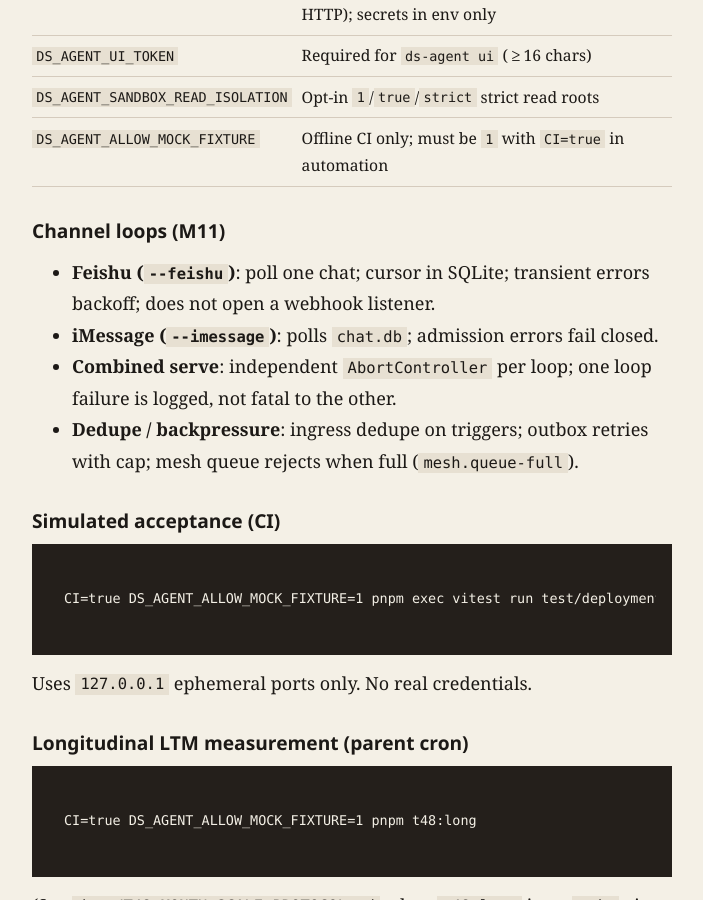
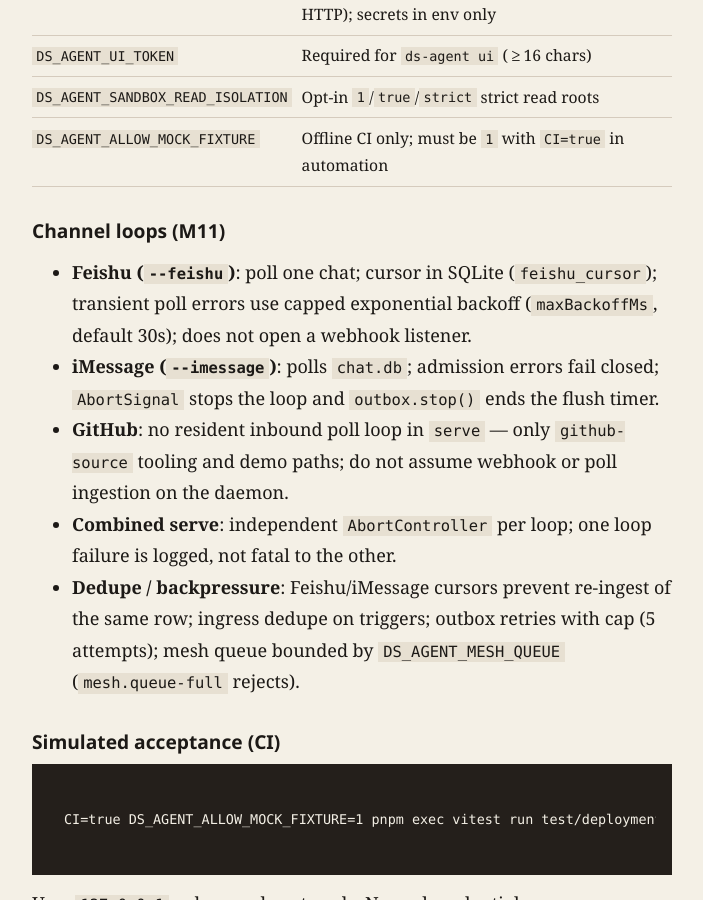
Before and after one commit to LofiSu/deepseek-super-agent, a Jekyll site: the page built from docs/DEPLOYMENT.md, in a window 1280 px wide and 900 px high, scrolled down 1253 px. Shown: the whole window, without its empty margins (288-991 px from the left). Built offline with Jekyll 4.4.1, drawn with Linux system fonts in a browser that asks for light colours; our own code applies the rules of GitHub Pages for plain Markdown files.

Commit message:
docs(M10): channel lifecycle honesty and feishu poll-error test
- GitHub has no resident serve inbound loop
- Feishu backoff/imessage abort/outbox bounds documented
- Loop test: feishu poll error + abort

```diff
--- a/docs/DEPLOYMENT.md
+++ b/docs/DEPLOYMENT.md
@@ -27,10 +27,11 @@ default. Real Feishu/GitHub accounts are operator-gated; CI uses simulated loopb
 
 ## Channel loops (M11)
 
-- **Feishu (`--feishu`)**: poll one chat; cursor in SQLite; transient errors backoff; does not open a webhook listener.
-- **iMessage (`--imessage`)**: polls `chat.db`; admission errors fail closed.
+- **Feishu (`--feishu`)**: poll one chat; cursor in SQLite (`feishu_cursor`); transient poll errors use capped exponential backoff (`maxBackoffMs`, default 30s); does not open a webhook listener.
+- **iMessage (`--imessage`)**: polls `chat.db`; admission errors fail closed; `AbortSignal` stops the loop and `outbox.stop()` ends the flush timer.
+- **GitHub**: no resident inbound poll loop in `serve` — only `github-source` tooling and demo paths; do not assume webhook or poll ingestion on the daemon.
 - **Combined serve**: independent `AbortController` per loop; one loop failure is logged, not fatal to the other.
-- **Dedupe / backpressure**: ingress dedupe on triggers; outbox retries with cap; mesh queue rejects when full (`mesh.queue-full`).
+- **Dedupe / backpressure**: Feishu/iMessage cursors prevent re-ingest of the same row; ingress dedupe on triggers; outbox retries with cap (5 attempts); mesh queue bounded by `DS_AGENT_MESH_QUEUE` (`mesh.queue-full` rejects).
 
 ## Simulated acceptance (CI)
 
```
Also changed, not shown: test/deployment-channel-lifecycle.test.ts (+27 -1 lines).
